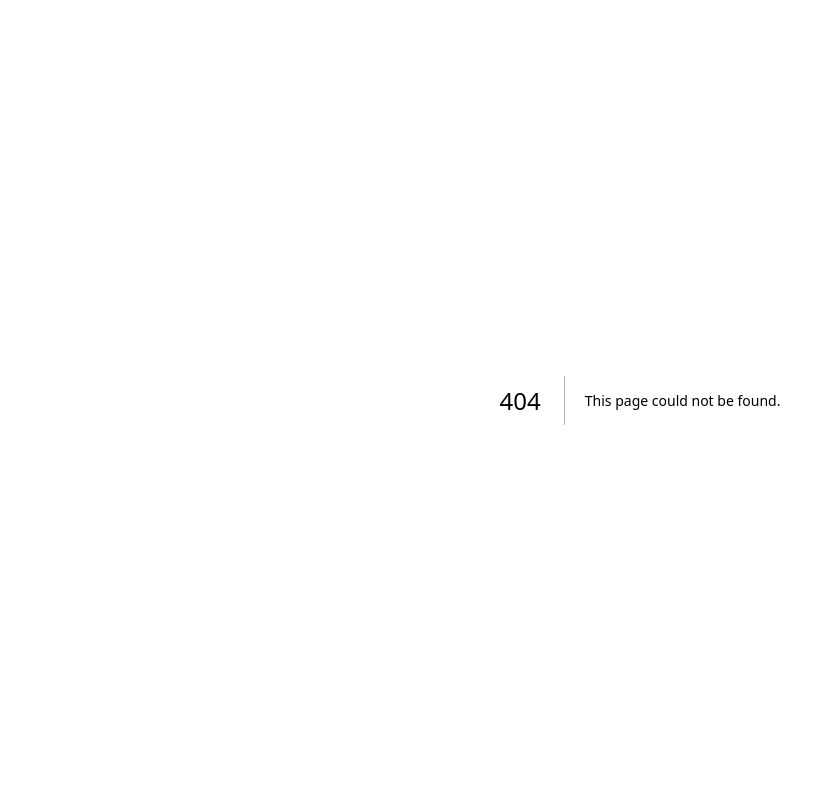
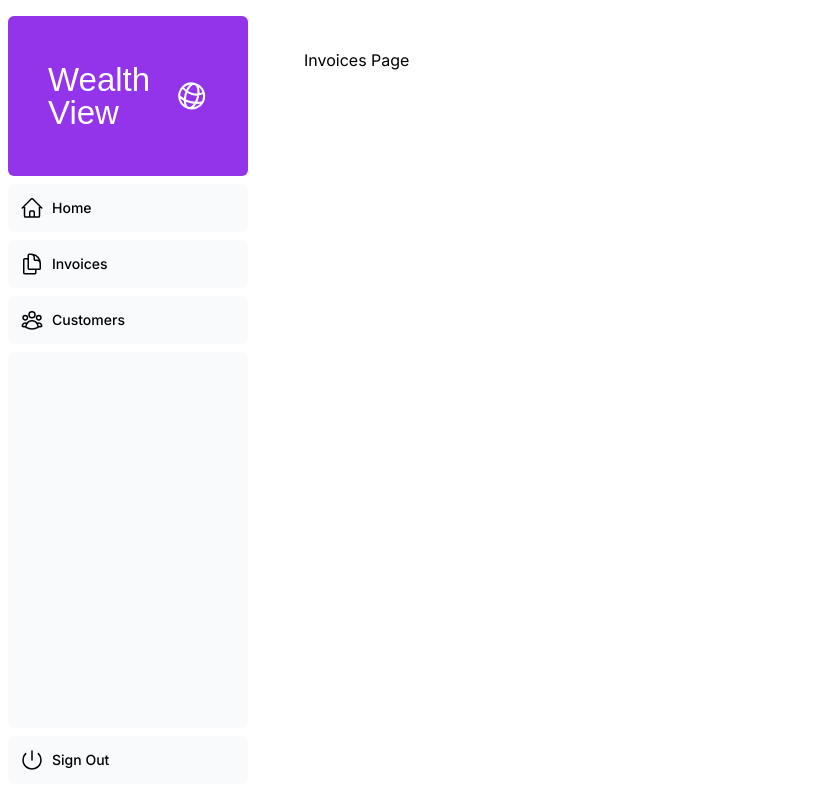
Before and after one commit to BenArbiaAhmed/wealth-view, a Next.js app: page /dashboard/invoices in a window 1280 px wide. Before the commit this address had no page. Shown: the whole page, without its empty margins (0-835 px from the left). Built offline with nearby package versions, Linux system fonts and the light colour scheme; a web font is replaced by a local one.

Commit message:
dashboard page

```diff
--- /dev/null
+++ b/app/dashboard/customers/page.tsx
@@ -0,0 +1,3 @@
+export default function Page() {
+    return <p>Customers Page</p>;
+}
--- /dev/null
+++ b/app/dashboard/invoices/page.tsx
@@ -0,0 +1,3 @@
+export default function Page() {
+    return <p>Invoices Page</p>;
+}
--- /dev/null
+++ b/app/dashboard/layout.tsx
@@ -0,0 +1,12 @@
+import SideNav from '@/app/ui/dashboard/sidenav';
+
+export default function Layout({ children }: { children: React.ReactNode }) {
+    return (
+        <div className="flex h-screen flex-col md:flex-row md:overflow-hidden">
+            <div className="w-full flex-none md:w-64">
+                <SideNav />
+            </div>
+            <div className="flex-grow p-6 md:overflow-y-auto md:p-12">{children}</div>
+        </div>
+    );
+}
--- /dev/null
+++ b/app/dashboard/page.tsx
@@ -0,0 +1,3 @@
+export default function Page() {
+    return <p>Dashboard Page</p>;
+}
--- a/app/ui/acme-logo.tsx
+++ b/app/ui/acme-logo.tsx
@@ -6,8 +6,8 @@
     <div
       className={`${lusitana.className} flex flex-row items-center leading-none text-white`}
     >
+      <p className="text-[22px] md:text-[33px]">Wealth View</p>
       <GlobeAltIcon className="h-12 w-12 rotate-[15deg]" />
-      <p className="text-[22px] md:text-[44px]">Wealth View</p>
     </div>
   );
 }
--- a/app/ui/dashboard/nav-links.tsx
+++ b/app/ui/dashboard/nav-links.tsx
@@ -25,7 +25,7 @@
           <a
             key={link.name}
             href={link.href}
-            className="flex h-[48px] grow items-center justify-center gap-2 rounded-md bg-gray-50 p-3 text-sm font-medium hover:bg-sky-100 hover:text-blue-600 md:flex-none md:justify-start md:p-2 md:px-3"
+            className="flex h-[48px] grow items-center justify-center gap-2 rounded-md bg-gray-50 p-3 text-sm font-medium hover:bg-sky-100 hover:text-purple-600 md:flex-none md:justify-start md:p-2 md:px-3"
           >
             <LinkIcon className="w-6" />
             <p className="hidden md:block">{link.name}</p>
--- a/app/ui/dashboard/sidenav.tsx
+++ b/app/ui/dashboard/sidenav.tsx
@@ -7,7 +7,7 @@
   return (
     <div className="flex h-full flex-col px-3 py-4 md:px-2">
       <Link
-        className="mb-2 flex h-20 items-end justify-start rounded-md bg-blue-600 p-4 md:h-40"
+        className="mb-2 flex h-20 items-center justify-center rounded-md bg-purple-600 p-4 md:h-40"
         href="/"
       >
         <div className="w-32 text-white md:w-40">
@@ -18,7 +18,7 @@
         <NavLinks />
         <div className="hidden h-auto w-full grow rounded-md bg-gray-50 md:block"></div>
         <form>
-          <button className="flex h-[48px] w-full grow items-center justify-center gap-2 rounded-md bg-gray-50 p-3 text-sm font-medium hover:bg-sky-100 hover:text-blue-600 md:flex-none md:justify-start md:p-2 md:px-3">
+          <button className="flex h-[48px] w-full grow items-center justify-center gap-2 rounded-md bg-gray-50 p-3 text-sm font-medium hover:bg-sky-100 hover:text-purple-600 md:flex-none md:justify-start md:p-2 md:px-3">
             <PowerIcon className="w-6" />
             <div className="hidden md:block">Sign Out</div>
           </button>
```
